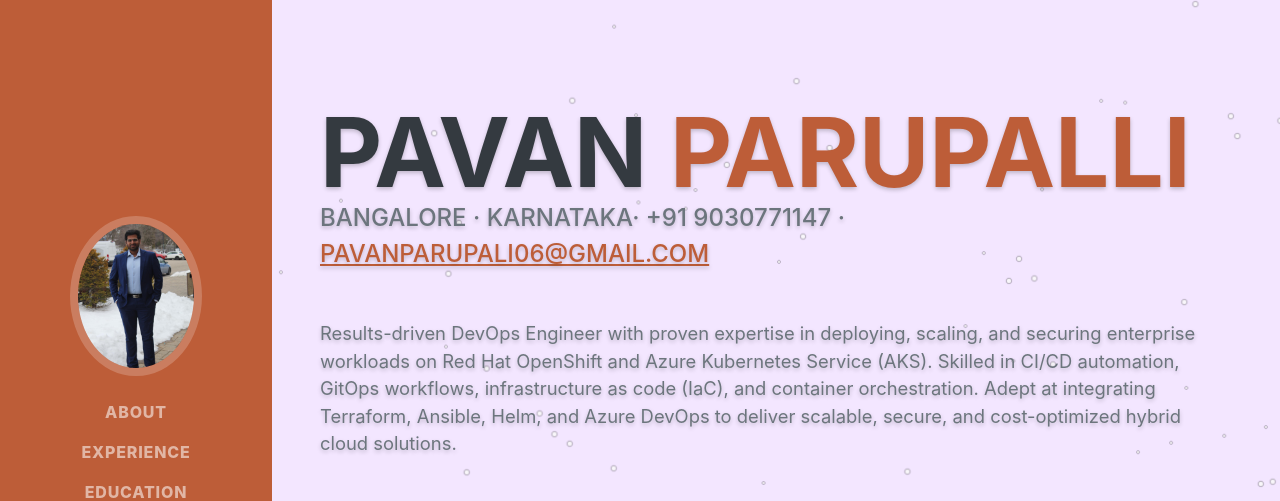
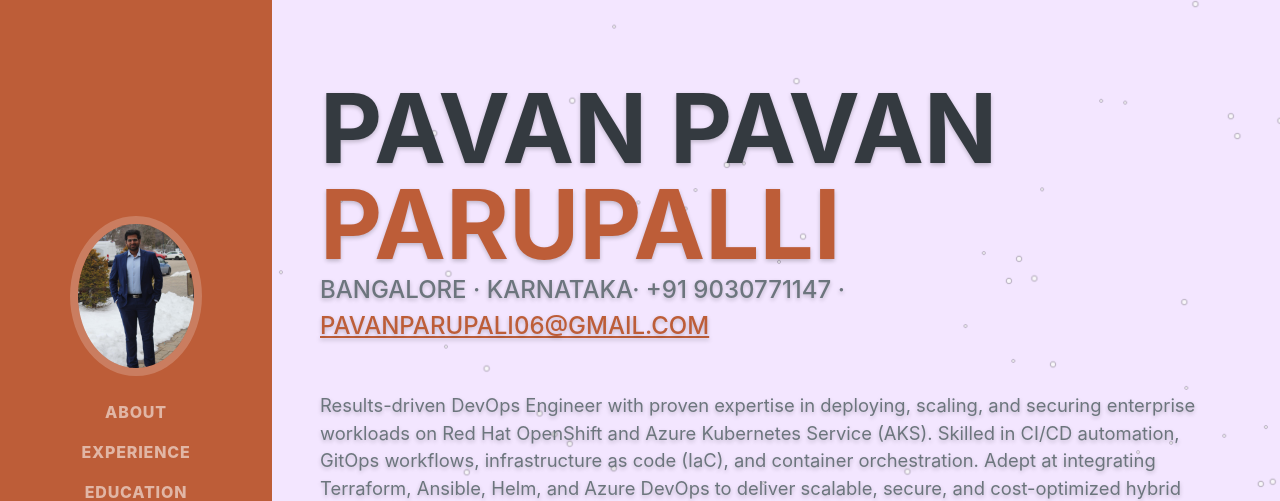
Before and after one commit to pavanparupalli/devops-portfolio-website, a plain HTML site: page index.html in a window 1280 px wide. Shown: the top 501 px of the page. Drawn offline with nearby package versions, Linux system fonts and the light colour scheme; a web font is replaced by a local one.

Commit message:
Name Change for test purpose

```diff
--- a/index.html
+++ b/index.html
@@ -47,7 +47,7 @@
             <section class="resume-section" id="about">
                 <div class="resume-section-content">
                     <h1 class="mb-0">
-                        Pavan
+                        Pavan Pavan
                         <span class="text-primary">Parupalli</span>
                     </h1>
                     <div class="subheading mb-5">
```
